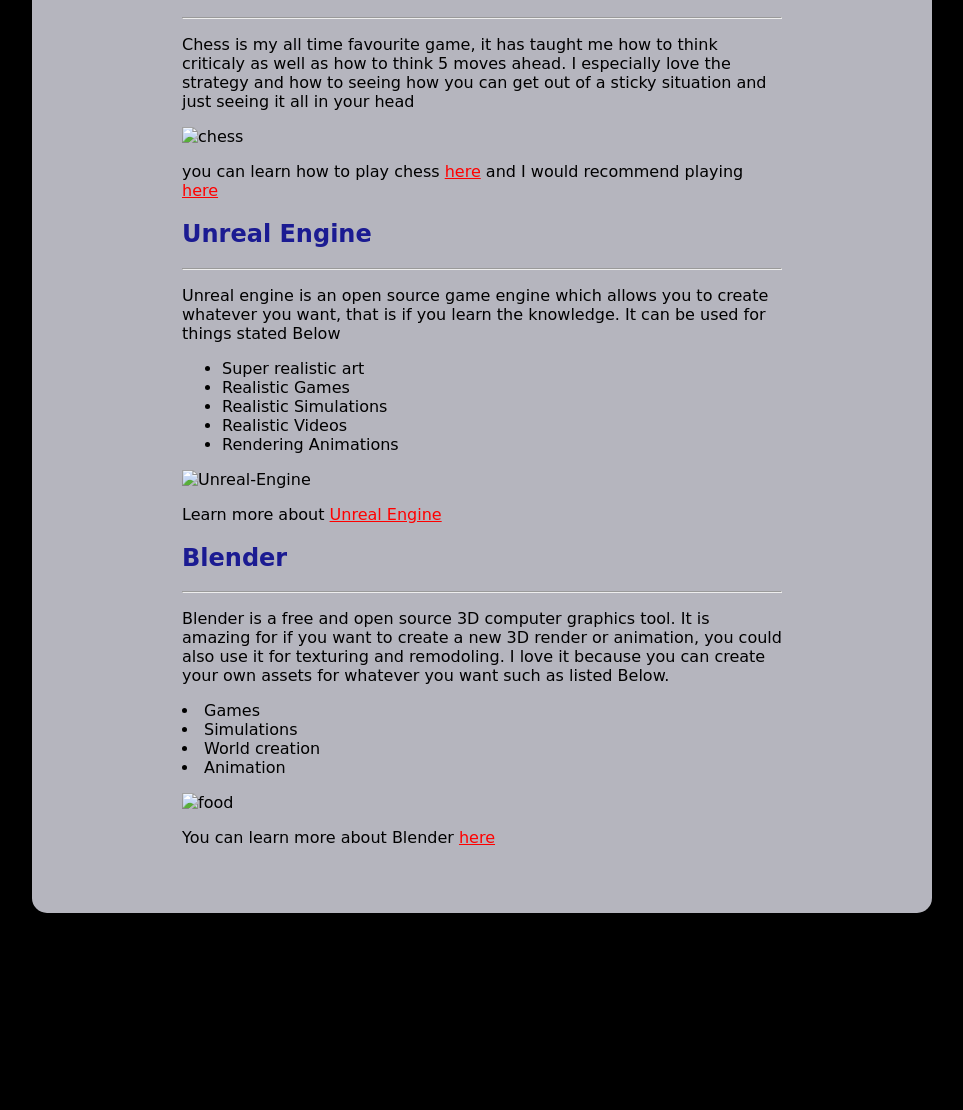
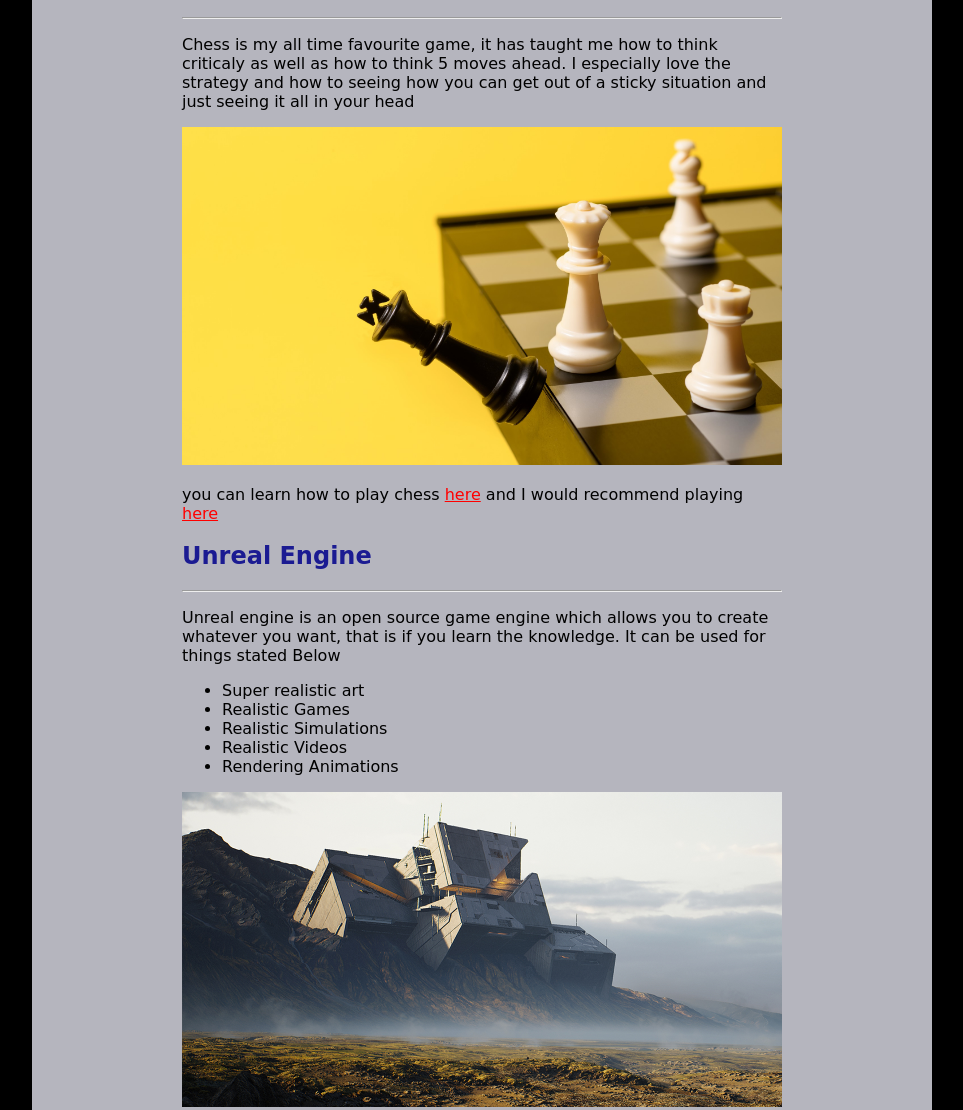
Before and after one commit to Rodriguez-9/My-Fav, a plain HTML site: page My-Favourites.html in a window 1280 px wide. Shown: the part 162-1272 px from the top of the page, without its empty margins (158-1121 px from the left). Before the commit the page ends 1100 px from the top, so only its background shows below. Drawn offline with Linux system fonts and the light colour scheme.

Commit message:
Update My-Favourites.html

```diff
--- a/My-Favourites.html
+++ b/My-Favourites.html
@@ -15,7 +15,7 @@
       strategy and how to seeing how you can get out of a sticky situation and
       just seeing it all in your head
     </p>
-    <img src="/My-Favourites/imgs/chess.jpg" alt="chess" width="600" />
+    <img src="imgs/chess.jpg" alt="chess" width="600" />
     <p>
       you can learn how to play chess
       <a href="https://chessly.com/" target="_blank">here</a> and I would
@@ -37,7 +37,7 @@
       <li>Rendering Animations</li>
     </ul>
     <img
-      src="/My-Favourites/imgs/unreal-image.jpg"
+      src="imgs/unreal-image.jpg"
       alt="Unreal-Engine"
       width="600"
     />
@@ -59,7 +59,7 @@
       <li>World creation</li>
       <li>Animation</li>
     </p>
-    <img src="/My-Favourites/imgs/Blender.webp" alt="food" width="600" />
+    <img src="imgs/Blender.webp" alt="food" width="600" />
     <p>
       You can learn more about Blender
       <a href="https://www.blender.org/about/">here</a>
```
